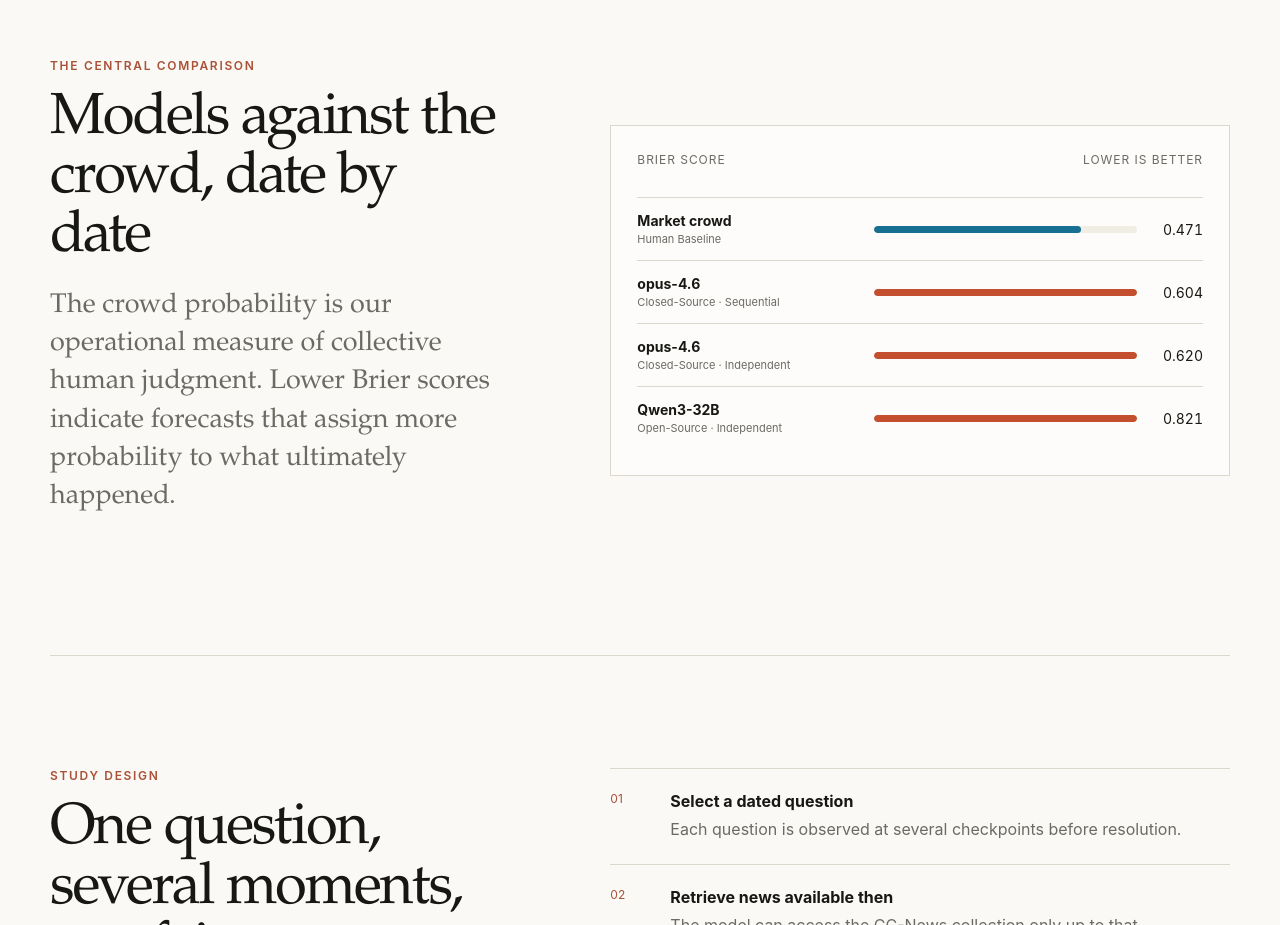
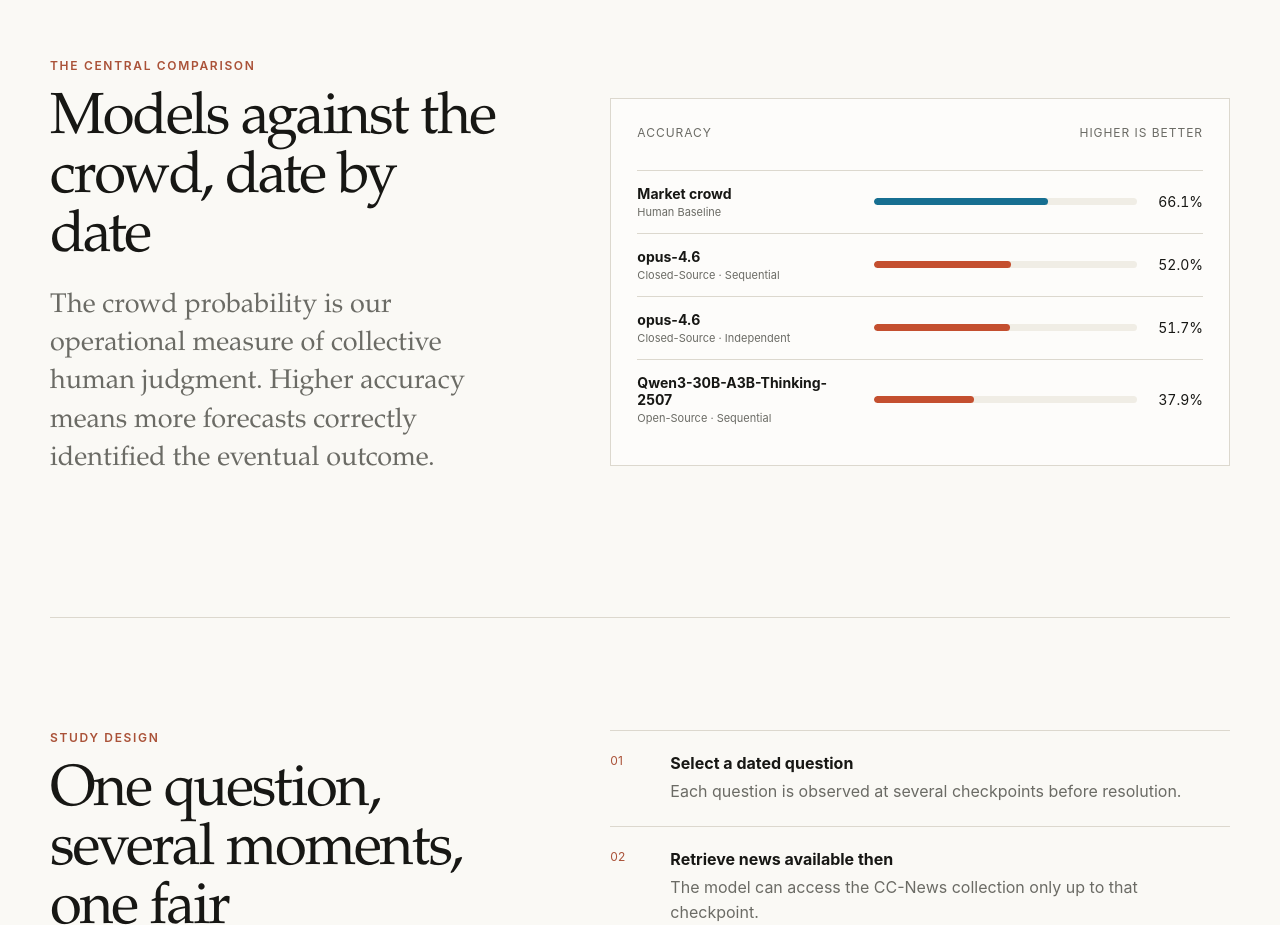
Before and after one commit to FinEredium1/forcast-dojo-preview, a React (Vite) app: page / in a window 1280 px wide. Shown: the part 1220-2145 px from the top of the page. Built offline with nearby package versions, Linux system fonts and the light colour scheme.

Commit message:
Accuracy by default

```diff
--- a/src/BenchmarkApp.tsx
+++ b/src/BenchmarkApp.tsx
@@ -123,7 +123,7 @@
 }
 
 function OverviewPage({ manifest, runs }: { manifest: Manifest; runs: RunSummary[] }) {
-  const bestRuns = [...runs].filter((run) => run.brier != null).sort((a, b) => (a.brier ?? 1) - (b.brier ?? 1)).slice(0, 3)
+  const bestRuns = [...runs].filter((run) => run.accuracy != null).sort((a, b) => (b.accuracy ?? 0) - (a.accuracy ?? 0)).slice(0, 3)
 
   return (
     <>
@@ -151,12 +151,12 @@
         <div className="section-heading">
           <p className="eyebrow">The central comparison</p>
           <h2>Models against the crowd, date by date</h2>
-          <p>The crowd probability is our operational measure of collective human judgment. Lower Brier scores indicate forecasts that assign more probability to what ultimately happened.</p>
+          <p>The crowd probability is our operational measure of collective human judgment. Higher accuracy means more forecasts correctly identified the eventual outcome.</p>
         </div>
-        <div className="score-card" aria-label="Brier score preview">
-          <div className="score-card-head"><span>Brier score</span><span>Lower is better</span></div>
-          <ScoreRow label={manifest.crowd.name} meta="Human baseline" value={manifest.crowd.brier} tone="crowd" />
-          {bestRuns.map((run) => <ScoreRow key={run.id} label={run.modelName} meta={`${sourceLabel(run.sourceType)} · ${modeLabel(run.mode)}`} value={run.brier} tone="model" />)}
+        <div className="score-card" aria-label="Accuracy preview">
+          <div className="score-card-head"><span>Accuracy</span><span>Higher is better</span></div>
+          <ScoreRow label={manifest.crowd.name} meta="Human baseline" value={manifest.crowd.accuracy} metric="accuracy" tone="crowd" />
+          {bestRuns.map((run) => <ScoreRow key={run.id} label={run.modelName} meta={`${sourceLabel(run.sourceType)} · ${modeLabel(run.mode)}`} value={run.accuracy} metric="accuracy" tone="model" />)}
         </div>
       </section>
 
@@ -183,7 +183,7 @@
 function ResultsPage({ manifest, runs }: { manifest: Manifest; runs: RunSummary[] }) {
   const [source, setSource] = useState<SourceFilter>('all')
   const [mode, setMode] = useState<ModeFilter>('all')
-  const [metric, setMetric] = useState<Metric>('brier')
+  const [metric, setMetric] = useState<Metric>('accuracy')
   const filtered = useMemo(() => {
     return runs
       .filter((run) => source === 'all' || run.sourceType === source)
@@ -367,9 +367,9 @@
   return <article><span className="stat-value">{value}</span><span className="stat-label">{label}</span></article>
 }
 
-function ScoreRow({ label, meta, value, tone }: { label: string; meta: string; value: number | null; tone: 'crowd' | 'model' }) {
-  const width = value == null ? 0 : Math.max(4, Math.min(100, (value / 0.6) * 100))
-  return <div className="score-row"><div className="score-label"><strong>{label}</strong><span>{meta}</span></div><div className="score-track" aria-hidden="true"><span className={tone} style={{ width: `${width}%` }} /></div><span className="score-number">{formatMetric(value, 'brier')}</span></div>
+function ScoreRow({ label, meta, value, metric, tone }: { label: string; meta: string; value: number | null; metric: Metric; tone: 'crowd' | 'model' }) {
+  const width = resultBarWidth(value, metric)
+  return <div className="score-row"><div className="score-label"><strong>{label}</strong><span>{meta}</span></div><div className="score-track" aria-hidden="true"><span className={tone} style={{ width: `${width}%` }} /></div><span className="score-number">{formatMetric(value, metric)}</span></div>
 }
 
 function FilterGroup({ label, children }: { label: string; children: React.ReactNode }) {
```
